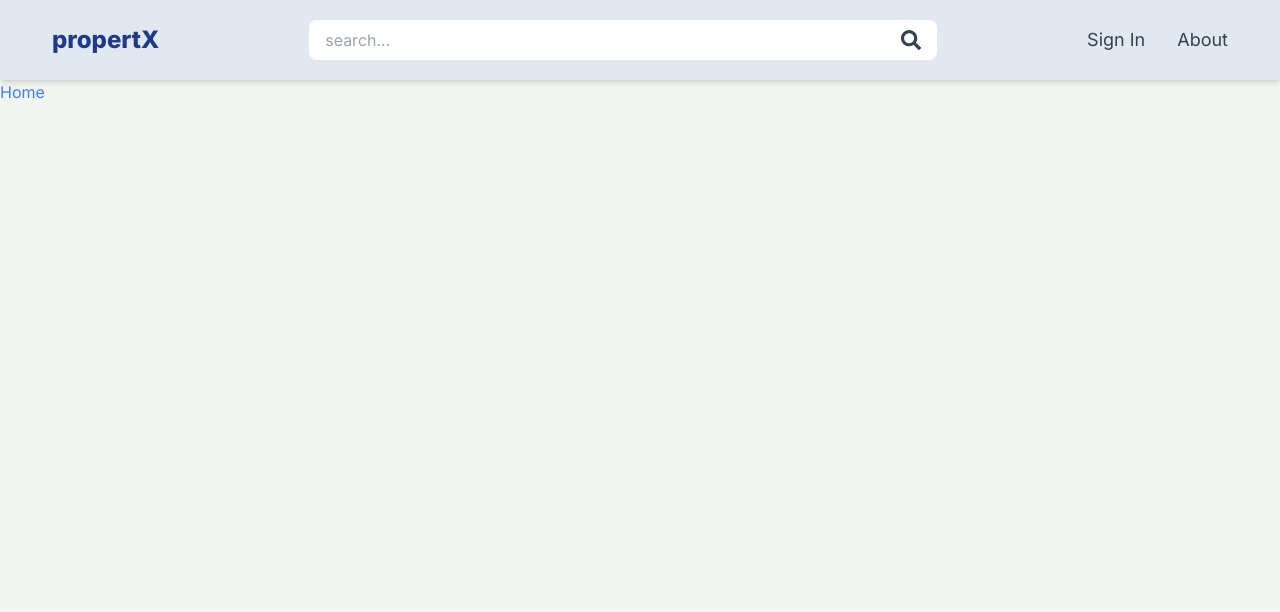
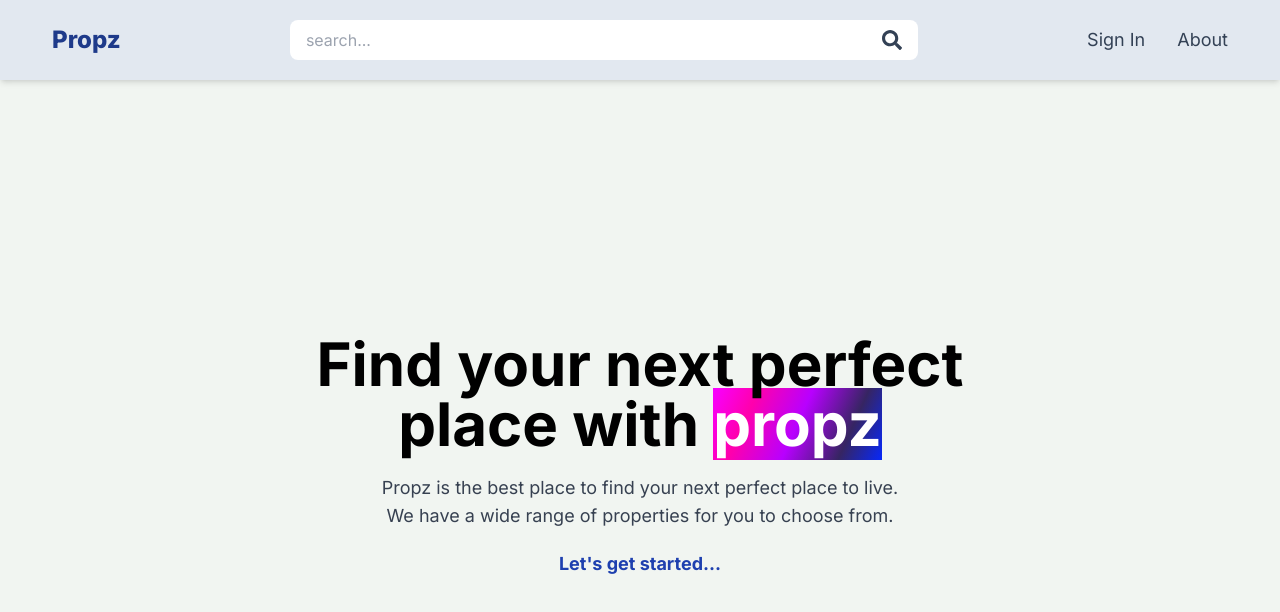
Before and after one commit to nabilfaturr/propz, a React (Vite) app in the folder client/: page / in a window 1280 px wide. Shown: the top 612 px of the page. Built offline with nearby package versions, Linux system fonts and the light colour scheme; no server answers; the HTML template or start-up script is replaced by a standard one.

Commit message:
finish home page ui and funcionality

```diff
--- a/client/src/components/Header.jsx
+++ b/client/src/components/Header.jsx
@@ -33,7 +33,7 @@ const Header = () => {
       <div className="flex justify-between items-center mx-auto px-3 py-5 gap-3 max-w-[1200px]">
         <Link to={"./"}>
           <h1 className="text-lg xs:text-xl font-extrabold sm:text-2xl text-blue-900 cursor-pointer">
-            propertX
+            Propz
           </h1>
         </Link>
         <form
--- a/client/src/components/ListingCard.jsx
+++ b/client/src/components/ListingCard.jsx
@@ -2,7 +2,7 @@ import React from "react";
 import { Link } from "react-router-dom";
 import { MdLocationOn } from "react-icons/md";
 
-const ListingCard = ({ key, listing }) => {
+const ListingCard = ({ listing }) => {
   return (
     <div className="bg-white shadow-sm hover:shadow-md transition-shadow overflow-hidden rounded-lg">
       <Link to={`/listing/${listing._id}`}>
--- a/client/src/pages/About.jsx
+++ b/client/src/pages/About.jsx
@@ -1,7 +1,11 @@
 import React from "react";
 
 const About = () => {
-  return <div>About</div>;
+  return (
+    <div className="h-[94vh] flex flex-col justify-center items-center text-black">
+      <p className="text-3xl font-bold">Coming Soon!</p>
+    </div>
+  );
 };
 
 export default About;
--- a/client/src/pages/Home.jsx
+++ b/client/src/pages/Home.jsx
@@ -1,11 +1,155 @@
-import React from 'react'
+import { useEffect, useState } from "react";
+import { Link } from "react-router-dom";
+import { Swiper, SwiperSlide } from "swiper/react";
+import { Navigation } from "swiper/modules";
+import SwiperCore from "swiper";
+import "swiper/css/bundle";
+import ListingCard from "../components/ListingCard";
 
-const Home = () => {
+export default function Home() {
+  const [offerListings, setOfferListings] = useState([]);
+  const [sellListings, setSellListings] = useState([]);
+  const [rentListings, setRentListings] = useState([]);
+  SwiperCore.use([Navigation]);
+
+  useEffect(() => {
+    const fetchOfferListings = async () => {
+      try {
+        const res = await fetch(
+          "/api/listing/get-all-listing?offer=true&limit=4"
+        );
+        const data = await res.json();
+        setOfferListings(data);
+        fetchRentListings();
+      } catch (error) {
+        console.log(error);
+      }
+    };
+    const fetchRentListings = async () => {
+      try {
+        const res = await fetch(
+          "/api/listing/get-all-listing?type=rent&limit=4"
+        );
+        const data = await res.json();
+        setRentListings(data);
+        fetchSaleListings();
+      } catch (error) {
+        console.log(error);
+      }
+    };
+
+    const fetchSaleListings = async () => {
+      try {
+        const res = await fetch(
+          "/api/listing/get-all-listing?type=sell&limit=4"
+        );
+        const data = await res.json();
+        setSellListings(data);
+      } catch (error) {
+        console.log(error);
+      }
+    };
+    fetchOfferListings();
+  }, []);
   return (
-    <div className='text-blue-500'>
-      Home
+    <div className="max-w-6xl mx-auto">
+      {/* top */}
+      <div className="h-[94vh] flex flex-col justify-center items-center text-black">
+        <div className="flex justify-center flex-col text-center gap-5 p-2">
+          <h1 className="text-black-800 font-bold text-3xl sm:text-5xl lg:text-6xl">
+            <span className="relative">Find your next perfect</span>
+            <br />
+            <span>
+              place with{" "}
+              <span
+                style={{
+                  background: `rgb(7,40,210)`,
+                  background: `linear-gradient(294deg, rgba(7,40,250,1) 0%, rgba(54,37,98,1) 22%, rgba(184,0,255,1) 50%, rgba(255,0,172,1) 77%, rgba(248,0,255,1) 99%)`,
+                }}
+                className="text-white"
+              >
+                propz
+              </span>
+            </span>
+          </h1>
+          <div className="text-gray-700 text-xs sm:text-md lg:text-lg">
+            Propz is the best place to find your next perfect place to live.
+            <br />
+            We have a wide range of properties for you to choose from.
+          </div>
+          <Link
+            to={"/search"}
+            className="text-sm sm:text-md text-blue-800 font-bold hover:underline lg:text-lg"
+          >
+            Let's get started...
+          </Link>
+        </div>
+      </div>
+
+      {/* listing results for offer, sale and rent */}
+
+      <div className="p-3">
+        {offerListings && offerListings.length > 0 && (
+          <div className="">
+            <div className="my-3">
+              <h2 className="text-2xl font-semibold text-slate-600">
+                Recent offers
+              </h2>
+              <Link
+                className="text-sm text-blue-800 hover:underline"
+                to={"/search?offer=true"}
+              >
+                Show more offers
+              </Link>
+            </div>
+            <div className="grid grid-cols-2 lg:grid-cols-3 2xl:grid-cols-4 gap-4 p-3">
+              {offerListings.map((listing) => (
+                <ListingCard listing={listing} key={listing._id} />
+              ))}
+            </div>
+          </div>
+        )}
+        {rentListings && rentListings.length > 0 && (
+          <div className="">
+            <div className="my-3">
+              <h2 className="text-2xl font-semibold text-slate-600">
+                Recent places for rent
+              </h2>
+              <Link
+                className="text-sm text-blue-800 hover:underline"
+                to={"/search?type=rent"}
+              >
+                Show more places for rent
+              </Link>
+            </div>
+            <div className="grid grid-cols-2 lg:grid-cols-3 2xl:grid-cols-4 gap-4 p-3">
+              {rentListings.map((listing) => (
+                <ListingCard listing={listing} key={listing._id} />
+              ))}
+            </div>
+          </div>
+        )}
+        {sellListings && sellListings.length > 0 && (
+          <div className="">
+            <div className="my-3">
+              <h2 className="text-2xl font-semibold text-slate-600">
+                Recent places for sell
+              </h2>
+              <Link
+                className="text-sm text-blue-800 hover:underline"
+                to={"/search?type=sell"}
+              >
+                Show more places for sell
+              </Link>
+            </div>
+            <div className="grid grid-cols-2 lg:grid-cols-3 2xl:grid-cols-4 gap-4 p-3">
+              {sellListings.map((listing) => (
+                <ListingCard listing={listing} key={listing._id} />
+              ))}
+            </div>
+          </div>
+        )}
+      </div>
     </div>
-  )
+  );
 }
-
-export default Home
--- a/client/src/pages/Listing.jsx
+++ b/client/src/pages/Listing.jsx
@@ -104,7 +104,7 @@ const Listing = () => {
               <span className="font-bold">Description - </span>
               <span className="text-slate-800">{formData.description}</span>
             </p>
-            <div className="text-green-800 flex justify-between my-3">
+            <div className="text-green-800 flex justify-between my-3 text-[16px]">
               <div className="flex gap-2 items-center">
                 <FaBed />
                 <p className="">
--- a/client/src/pages/Profile.jsx
+++ b/client/src/pages/Profile.jsx
@@ -170,8 +170,6 @@ const Profile = () => {
       setUserListing((prev) =>
         prev.filter((listing) => listing._id !== listID)
       );
-
-      console.log(data);
     } catch (error) {
       console.log(error);
     }
--- a/client/src/pages/Search.jsx
+++ b/client/src/pages/Search.jsx
@@ -20,10 +20,6 @@ export default function Search() {
   // useEffect(() => {
   //   (listings.length > 11 ? setShowMore(true) : setShowMore(false))
   // }, [listings.length]);
-
-  useEffect(() => {
-    console.log(listings);
-  }, [listings]);
 
   const onShowMoreClick = async () => {
     const startIndex = listings.length;
```
